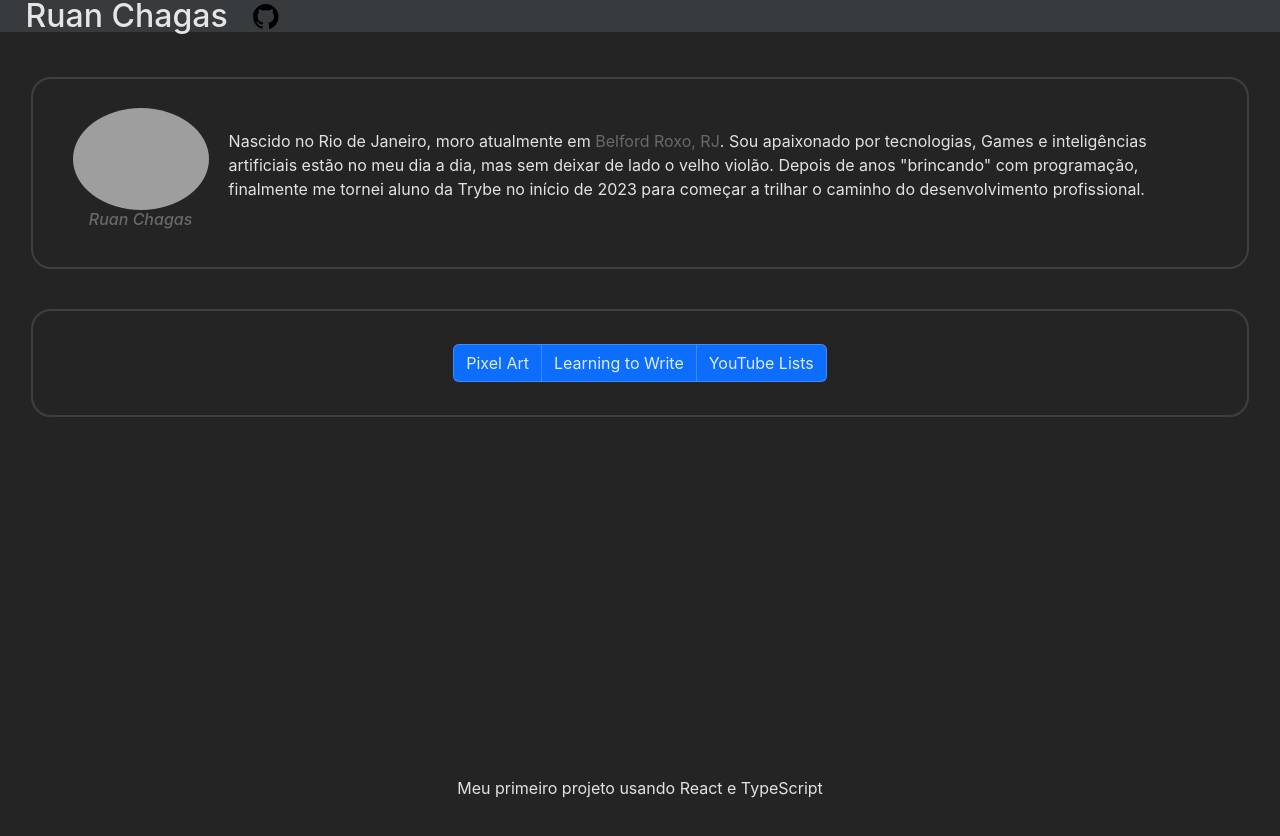
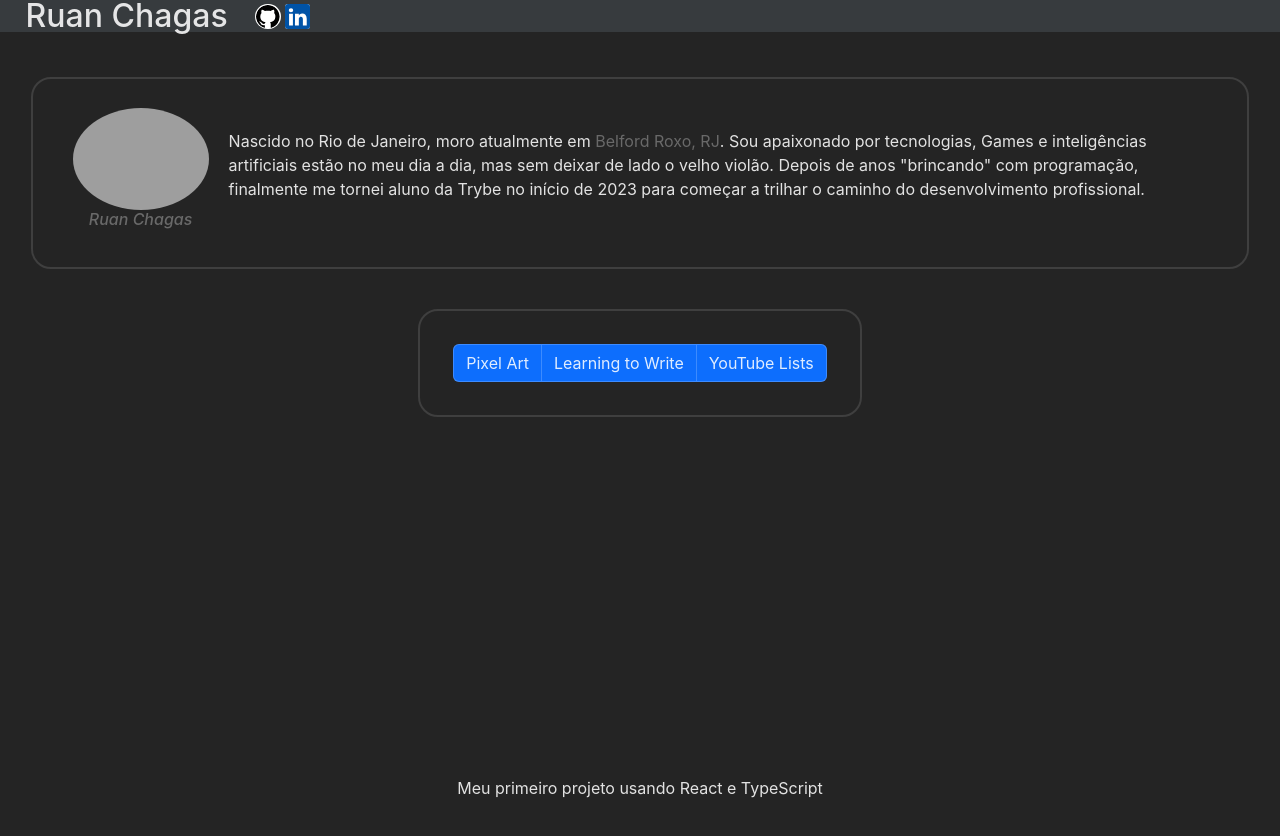
Before and after one commit to RuanChagas95/portifolio, a React (Vite) app: page /projects/1 in a window 1280 px wide. Shown: the top 836 px of the page. Built offline with nearby package versions, Linux system fonts and the light colour scheme; grey boxes are pictures that could not be loaded.

Commit message:
add linkedin link

```diff
--- a/src/App.css
+++ b/src/App.css
@@ -12,6 +12,7 @@
   max-width: calc(100% - 4vw);
   max-height: calc(100% - 4vw);
   justify-content: center;
+  width: fit-content;
 }
 .column {
   display: flex;
--- a/src/components/Header/Header.tsx
+++ b/src/components/Header/Header.tsx
@@ -18,8 +18,9 @@
   height: 2vw;
   width: 2vw;
   vertical-align: middle;
-  color: #000;
+  margin: 0 2px;
 `;
+const StyledA = styled.a`align-self: center;`;
 
 const Name = styled.h1`
   margin: 0 2%;
@@ -29,8 +30,11 @@
 `;
 
 function Header() {
-  const path = (
-    <path d="M8 0c4.42 0 8 3.58 8 8a8.013 8.013 0 0 1-5.45 7.59c-.4.08-.55-.17-.55-.38 0-.27.01-1.13.01-2.2 0-.75-.25-1.23-.54-1.48 1.78-.2 3.65-.88 3.65-3.95 0-.88-.31-1.59-.82-2.15.08-.2.36-1.02-.08-2.12 0 0-.67-.22-2.2.82-.64-.18-1.32-.27-2-.27-.68 0-1.36.09-2 .27-1.53-1.03-2.2-.82-2.2-.82-.44 1.1-.16 1.92-.08 2.12-.51.56-.82 1.28-.82 2.15 0 3.06 1.86 3.75 3.64 3.95-.23.2-.44.55-.51 1.07-.46.21-1.61.55-2.33-.66-.15-.24-.6-.83-1.23-.82-.67.01-.27.38.01.53.34.19.73.9.82 1.13.16.45.68 1.31 2.69.94 0 .67.01 1.3.01 1.49 0 .21-.15.45-.55.38A7.995 7.995 0 0 1 0 8c0-4.42 3.58-8 8-8Z"></path>
+  const githubPath = (
+    <path d="M8 0C3.58 0 0 3.58 0 8c0 3.54 2.29 6.53 5.47 7.59.4.07.55-.17.55-.38 0-.19-.01-.82-.01-1.49-2.01.37-2.53-.49-2.69-.94-.09-.23-.48-.94-.82-1.13-.28-.15-.68-.52-.01-.53.63-.01 1.08.58 1.23.82.72 1.21 1.87.87 2.33.66.07-.52.28-.87.51-1.07-1.78-.2-3.64-.89-3.64-3.95 0-.87.31-1.59.82-2.15-.08-.2-.36-1.02.08-2.12 0 0 .67-.21 2.2.82.64-.18 1.32-.27 2-.27.68 0 1.36.09 2 .27 1.53-1.04 2.2-.82 2.2-.82.44 1.1.16 1.92.08 2.12.51.56.82 1.27.82 2.15 0 3.07-1.87 3.75-3.65 3.95.29.25.54.73.54 1.48 0 1.07-.01 1.93-.01 2.2 0 .21.15.46.55.38A8.012 8.012 0 0 0 16 8c0-4.42-3.58-8-8-8z" />
+  );
+  const linkedinPath = (
+    <path d="M0 1.146C0 .513.526 0 1.175 0h13.65C15.474 0 16 .513 16 1.146v13.708c0 .633-.526 1.146-1.175 1.146H1.175C.526 16 0 15.487 0 14.854V1.146zm4.943 12.248V6.169H2.542v7.225h2.401zm-1.2-8.212c.837 0 1.358-.554 1.358-1.248-.015-.709-.52-1.248-1.342-1.248-.822 0-1.359.54-1.359 1.248 0 .694.521 1.248 1.327 1.248h.016zm4.908 8.212V9.359c0-.216.016-.432.08-.586.173-.431.568-.878 1.232-.878.869 0 1.216.662 1.216 1.634v3.865h2.401V9.25c0-2.22-1.184-3.252-2.764-3.252-1.274 0-1.845.7-2.165 1.193v.025h-.016a5.54 5.54 0 0 1 .016-.025V6.169h-2.4c.03.678 0 7.225 0 7.225h2.4z" />
   );
 
   return (
@@ -40,11 +44,16 @@
           Ruan Chagas
         </Link>
       </Name>
-      <a href="https://github.com/RuanChagas95" target="_blank">
-        <SvgIcon xmlns="http://www.w3.org/2000/svg" viewBox="0 0 16 16">
-          {path}
+      <StyledA href="https://github.com/RuanChagas95" target="_blank">
+        <SvgIcon style={{fill: '#000', padding: '1px', backgroundColor: 'white', borderRadius: '100%'}} xmlns="http://www.w3.org/2000/svg" viewBox="0 0 16 16">
+          {githubPath}
         </SvgIcon>
-      </a>
+      </StyledA>
+      <StyledA href="https://br.linkedin.com/in/ruan-chagas-626603272?trk=profile-badge" target="_blank">
+      <SvgIcon style={{backgroundColor: 'white', borderRadius: '3px', fill: 'rgb(0 83 167)'}} xmlns="http://www.w3.org/2000/svg" viewBox="0 0 16 16">
+          {linkedinPath}
+        </SvgIcon>
+      </StyledA>
     </HeaderContainer>
   );
 }
```
